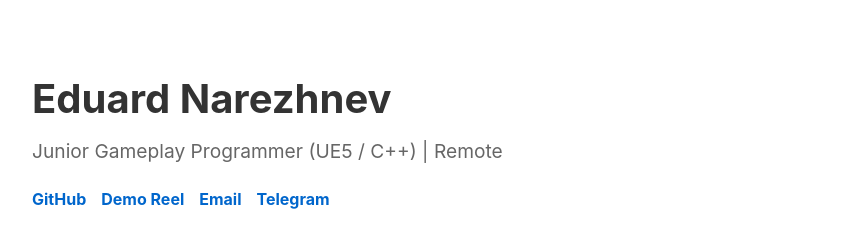
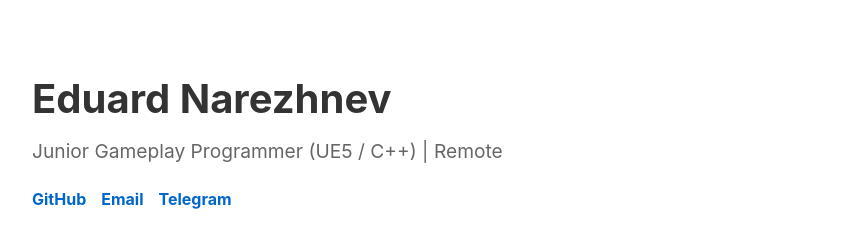
Before and after one commit to EduardNarezhnev/EduardNarezhnev.github.io, a plain HTML site: page index.html in a window 1280 px wide. Shown: the top 249 px of the page, without its empty margins (208-1071 px from the left). Drawn offline with Linux system fonts and the light colour scheme.

Commit message:
Update index.html

```diff
--- a/index.html
+++ b/index.html
@@ -26,7 +26,6 @@
 
     <div class="links">
         <a href="https://github.com/EduardNarezhnev">GitHub</a>
-        <a href="https://youtu.be/ew1aC2qPtEQ">Demo Reel</a>
         <a href="mailto:narezhnev.ed@gmail.com">Email</a>
         <a href="https://t.me/alinotte">Telegram</a>
     </div>
```
